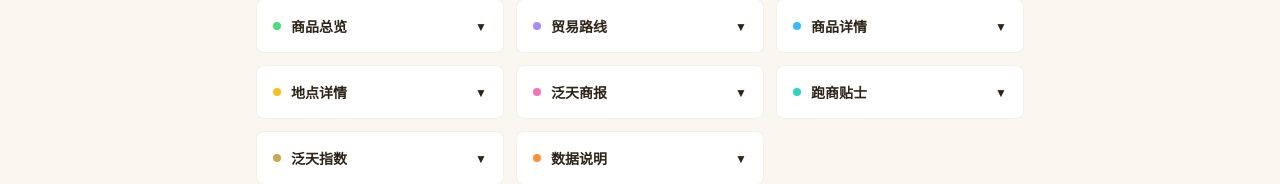
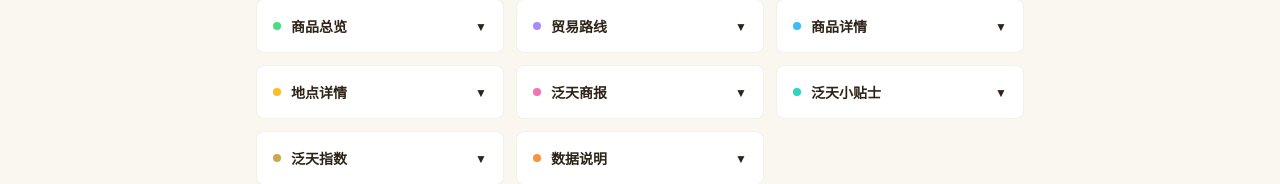
Before and after one commit to 2654868812-code/sc-trading-hub, a Next.js app: page /help in a window 1280 px wide. Shown: the part 187-371 px from the top of the page. Built offline with nearby package versions, Linux system fonts and the light colour scheme; no server answers.

Commit message:
chore: rename 跑商贴士→泛天小贴士, clean help text
Co-Authored-By: Claude <noreply@anthropic.com>

```diff
--- a/src/app/help/page.tsx
+++ b/src/app/help/page.tsx
@@ -231,17 +231,13 @@ const CATEGORIES: HelpCategory[] = [
   },
   {
     id: 'tips',
-    title: '跑商贴士',
+    title: '泛天小贴士',
     dotColor: '#2dd4bf',
     content: (
       <>
         <div>
           <h3 className="text-foreground font-semibold text-xs mb-1">贴士浮窗</h3>
-          <p className="text-xs">页面右下角灯泡按钮（搜索按钮上方）可在任意页面查看全部跑商注意事项。点击按钮或弹出的气泡即可打开列表。每 1.5 分钟自动轮播一条新贴士，显示 9 秒后自动消失。点击「不再提示」可将当前页面静音，静音状态通过链接参数保存。</p>
-        </div>
-        <div>
-          <h3 className="text-foreground font-semibold text-xs mb-1">内容维护</h3>
-          <p className="text-xs">贴士内容由商报维护人员在编辑页面统一管理，支持增删改。修改后保存即在全站生效。</p>
+          <p className="text-xs">页面右下角灯泡按钮（搜索按钮上方）可查看泛天小贴士，涵盖跑商注意事项和实用建议。点击按钮或弹出的气泡即可打开完整列表。每 1.5 分钟自动轮播一条新贴士，显示 9 秒后自动消失。点击「不再提示」可静音，静音状态随链接保存。</p>
         </div>
       </>
     ),
--- a/src/app/reports/edit/page.tsx
+++ b/src/app/reports/edit/page.tsx
@@ -465,7 +465,7 @@ export default function ReportsEditPage() {
       <section className="space-y-4">
         <div className="flex items-center justify-between">
           <div>
-            <h2 className="text-sm font-semibold">跑商小贴士</h2>
+            <h2 className="text-sm font-semibold">泛天小贴士</h2>
             <p className="text-[11px] text-muted-foreground mt-0.5">首页右下角定时轮播展示</p>
           </div>
           <button
--- a/src/components/TipsFloat.tsx
+++ b/src/components/TipsFloat.tsx
@@ -157,7 +157,7 @@ export default function TipsFloat() {
                    bg-primary text-primary-foreground shadow-lg
                    hover:shadow-xl hover:bg-primary/90 active:scale-95
                    transition-all duration-200 flex items-center justify-center"
-        title="跑商贴士"
+        title="泛天小贴士"
       >
         <svg width="22" height="22" viewBox="0 0 20 20" fill="none" stroke="currentColor"
              strokeWidth="1.6" strokeLinecap="round" strokeLinejoin="round"
@@ -186,7 +186,7 @@ export default function TipsFloat() {
                   <line x1="8" y1="15" x2="12" y2="15" />
                   <line x1="9" y1="17" x2="11" y2="17" />
                 </svg>
-                跑商注意事项
+                泛天小贴士
               </h3>
               <div className="flex items-center gap-1">
                 <button
```
